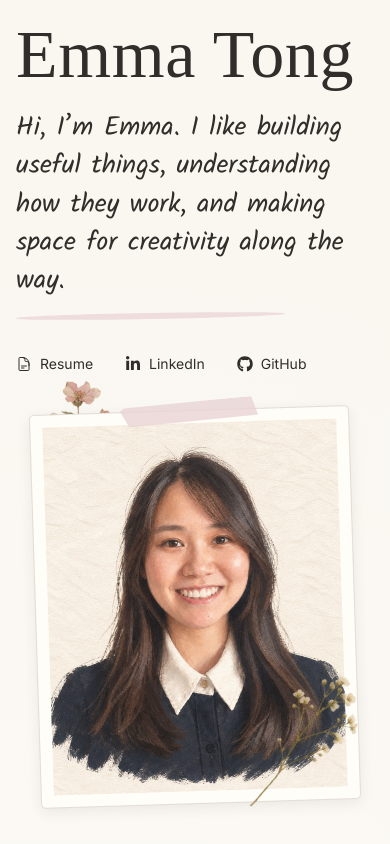
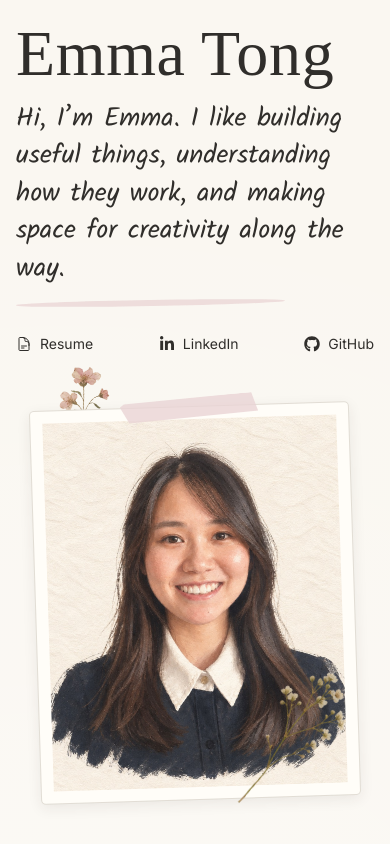
Before and after one commit to emmatyy19/emmatyy19.github.io, a React (Vite) app: page / in a window 390 px wide. Shown: the top 844 px of the page. Built offline with nearby package versions, Linux system fonts and the light colour scheme; a web font is replaced by a local one.

Commit message:
Polish narrow mobile layouts

```diff
--- a/src/sections/About/About.module.css
+++ b/src/sections/About/About.module.css
@@ -25,11 +25,12 @@
 
 @media (max-width: 48rem) {
   .about {
+    gap: var(--space-3);
     grid-template-columns: 1fr;
   }
 
   .about > p {
-    padding-block-start: var(--space-5);
+    padding-block-start: var(--space-4);
     padding-inline-start: 0;
     border-block-start: 1px solid var(--color-rule-strong);
     border-inline-start: 0;
--- a/src/sections/Education/Education.module.css
+++ b/src/sections/Education/Education.module.css
@@ -137,6 +137,8 @@
   }
 
   .leafAccent {
-    right: 0;
+    right: 0.5rem;
+    bottom: -0.85rem;
+    width: 5rem;
   }
 }
--- a/src/sections/Elsewhere/HobbyGallery.module.css
+++ b/src/sections/Elsewhere/HobbyGallery.module.css
@@ -7,18 +7,6 @@
   align-items: stretch;
   gap: var(--space-4);
   animation: reveal var(--transition-quick) ease-out;
-}
-
-.leafAccent {
-  position: absolute;
-  z-index: 3;
-  top: 41%;
-  right: 27%;
-  width: 8.5rem;
-  opacity: 0.78;
-  pointer-events: none;
-  transform: rotate(-13deg);
-  user-select: none;
 }
 
 .item {
@@ -161,12 +149,6 @@
     width: 78%;
     justify-self: center;
   }
-
-  .leafAccent {
-    top: 44%;
-    right: -0.4rem;
-    width: 6.3rem;
-  }
 }
 
 @media (prefers-reduced-motion: reduce) {
--- a/src/sections/Elsewhere/HobbyGallery.tsx
+++ b/src/sections/Elsewhere/HobbyGallery.tsx
@@ -1,6 +1,5 @@
 import { PhotoPlaceholder } from '../../components/PhotoPlaceholder/PhotoPlaceholder.tsx'
 import type { HobbyGallery as HobbyGalleryContent } from '../../types/content.ts'
-import oliveUrl from '../../assets/decor/pressed-olive.webp'
 import styles from './HobbyGallery.module.css'
 
 type HobbyGalleryProps = Readonly<{
@@ -42,15 +41,6 @@ export function HobbyGallery({ gallery }: HobbyGalleryProps) {
               />
             </div>
           ))}
-      {gallery.id === 'golf' ? (
-        <img
-          alt=""
-          aria-hidden="true"
-          className={styles.leafAccent}
-          loading="lazy"
-          src={oliveUrl}
-        />
-      ) : null}
     </div>
   )
 }
--- a/src/sections/Header/Header.module.css
+++ b/src/sections/Header/Header.module.css
@@ -9,3 +9,15 @@
   letter-spacing: 0.01em;
   line-height: 0.9;
 }
+
+@media (max-width: 48rem) {
+  .header {
+    padding-block: var(--space-5) var(--space-4);
+  }
+
+  .header h1 {
+    font-size: clamp(3.25rem, 16.5vw, 4rem);
+    line-height: 0.95;
+    white-space: nowrap;
+  }
+}
--- a/src/sections/Hero/Hero.module.css
+++ b/src/sections/Hero/Hero.module.css
@@ -103,6 +103,7 @@
 @media (max-width: 48rem) {
   .hero {
     min-height: auto;
+    gap: 2.5rem;
     grid-template-columns: 1fr;
   }
 
@@ -112,19 +113,31 @@
   }
 
   .copy {
+    gap: var(--space-4);
     padding-inline-start: 0;
     transform: none;
   }
 
+  .copy > p {
+    font-size: clamp(1.45rem, 7.5vw, 1.65rem);
+    line-height: 1.42;
+  }
+
+  .links {
+    flex-wrap: nowrap;
+    justify-content: space-between;
+    gap: var(--space-3);
+  }
+
   .blushSprig {
-    top: -2.25rem;
-    left: -0.45rem;
-    width: 6.5rem;
+    top: -2.8rem;
+    left: 0.75rem;
+    width: 5rem;
     transform: rotate(-24deg);
   }
 
   .babysBreath {
-    right: 0;
+    right: 0.75rem;
     bottom: -1.35rem;
     width: 6.6rem;
   }
```
Also changed, not shown: 1 other file (tests, documents, lock files or other folders).
